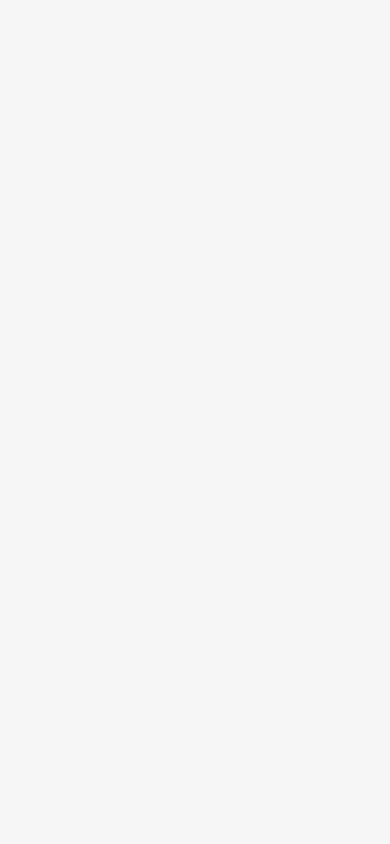
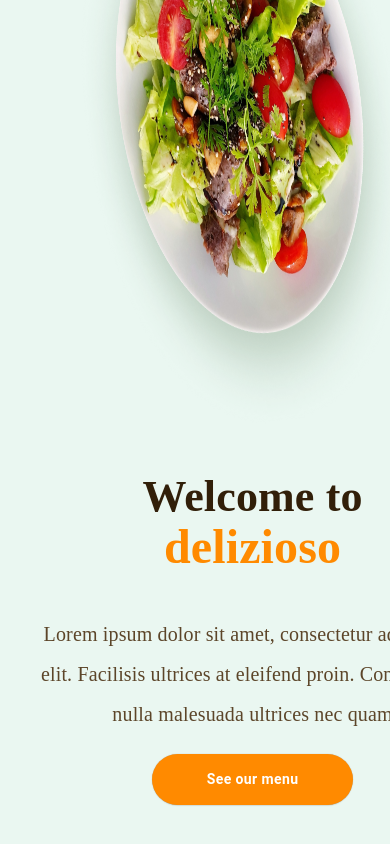
Before and after one commit to mirabdulloh/Delizioso-react, a React (Create React App) app: page / in a window 390 px wide. Shown: the part 1593-2437 px from the top of the page. Before the commit the page ends 1211 px from the top, so only its background shows below. Built offline with nearby package versions, Linux system fonts and the light colour scheme.

Commit message:
feat: publish WelcomePage

```diff
--- a/src/app/App.tsx
+++ b/src/app/App.tsx
@@ -1,10 +1,12 @@
 import React from "react";
 import Navbar from "./components/header/Navbar";
+import HomePage from "./screen/HomePage";
 
 function App() {
   return (
     <>
       <Navbar />
+      <HomePage />
     </>
   );
 }
--- /dev/null
+++ b/src/app/screen/HomePage/WelcomePage.tsx
@@ -0,0 +1,45 @@
+import React from "react";
+import { Box, Container, Typography, Button } from "@mui/material";
+import "../../../css/home.css";
+
+function WelcomePage() {
+  return (
+    <div className="welcome-section">
+      <Container className="welcome-container">
+        <div className="welcome-grid">
+          {/* LEFT IMAGES */}
+          <div className="welcome-images">
+            <img
+              src="/imgs/welcomePage.png"
+              alt="food"
+              className="welcome-main-img"
+            />
+          </div>
+
+          {/* RIGHT TEXT */}
+          <div className="welcome-content">
+            <Box className="welcome-title">Welcome to</Box>
+
+            <Box className="welcome-brand">delizioso</Box>
+
+            <Box className="welcome-desc">
+              Lorem ipsum dolor sit amet, consectetur adipiscing elit. Facilisis
+              ultrices at eleifend proin. Congue nibh nulla malesuada ultrices
+              nec quam
+            </Box>
+
+            <Button
+              variant="contained"
+              color="secondary"
+              className="welcome-btn"
+            >
+              See our menu
+            </Button>
+          </div>
+        </div>
+      </Container>
+    </div>
+  );
+}
+
+export default WelcomePage;
--- /dev/null
+++ b/src/app/screen/HomePage/index.tsx
@@ -0,0 +1,7 @@
+import WelcomePage from "./WelcomePage";
+
+function HomePage() {
+  return <WelcomePage />;
+}
+
+export default HomePage;
--- /dev/null
+++ b/src/css/home.css
@@ -0,0 +1,159 @@
+/* welcome.css */
+
+.welcome-section {
+  position: relative;
+  background: #eaf7f1;
+  overflow: hidden;
+}
+
+.welcome-container {
+  height: 100%;
+}
+
+.welcome-grid {
+  display: grid;
+  margin-top: 150px;
+  grid-template-columns: 1fr 1fr;
+  align-items: center;
+  gap: 70px;
+  min-height: 560px;
+}
+
+/* ---------- LEFT (Images) ---------- */
+.welcome-images {
+  position: relative;
+  display: flex;
+  align-items: center;
+  justify-content: flex-start;
+  min-height: 560px;
+}
+
+.welcome-main-img {
+  width: 615.224px;
+  height: 615.224px;
+  transform: rotate(-8deg);
+}
+
+/* ---------- RIGHT (Text) ---------- */
+.welcome-content {
+  text-align: left;
+  margin-bottom: 40px;
+  margin-left: 20px;
+}
+
+.welcome-title {
+  color: #311f09;
+  font-family: Tinos;
+  font-size: 80px;
+  font-style: normal;
+  font-weight: 700;
+  line-height: 110%; /* 88px */
+}
+
+.welcome-brand {
+  color: #ff8a00;
+  font-family: Tinos;
+  font-size: 80px;
+  font-style: normal;
+  font-weight: 700;
+  line-height: 110%;
+}
+
+.welcome-desc {
+  width: 433.11px;
+  margin-top: 40px;
+  margin-bottom: 20px;
+  color: #5c4529;
+  font-family: Poppins;
+  font-size: 20px;
+  font-style: normal;
+  font-weight: 400;
+  line-height: 200%; /* 40px */
+}
+
+/* button */
+.welcome-btn {
+  width: 200.42px;
+  height: 50.441px;
+  border-radius: 162.942px !important;
+}
+
+.welcome-btn:hover {
+  filter: brightness(0.95) !important;
+  transform: translateY(-2px);
+  box-shadow: 0 18px 32px rgba(255, 138, 0, 0.28) !important;
+}
+
+/* ---------- Responsive ---------- */
+@media (max-width: 1100px) {
+  .welcome-grid {
+    gap: 40px;
+  }
+
+  .welcome-main-img {
+    width: 460px;
+  }
+}
+
+@media (max-width: 900px) {
+  .welcome-grid {
+    grid-template-columns: 1fr;
+    text-align: center;
+    min-height: auto;
+  }
+
+  .welcome-images {
+    justify-content: center;
+    min-height: 420px;
+  }
+
+  .welcome-content {
+    text-align: center;
+  }
+
+  .welcome-title {
+    font-size: 44px !important;
+  }
+
+  .welcome-brand {
+    font-size: 48px !important;
+  }
+
+  .welcome-desc {
+    margin-left: auto;
+    margin-right: auto;
+  }
+
+  .leaf-1 {
+    left: 10px;
+    bottom: 40px;
+  }
+
+  .leaf-3 {
+    right: 10px;
+    bottom: 10px;
+  }
+}
+
+@media (max-width: 480px) {
+  .welcome-section {
+    padding: 50px 0;
+  }
+
+  .welcome-main-img {
+    width: 320px;
+  }
+
+  .leaf-1 {
+    width: 70px;
+  }
+
+  .leaf-2 {
+    width: 55px;
+    left: 180px;
+  }
+
+  .leaf-3 {
+    width: 65px;
+  }
+}
```
Also changed, not shown: public/imgs/WelcomePage.png (added).
